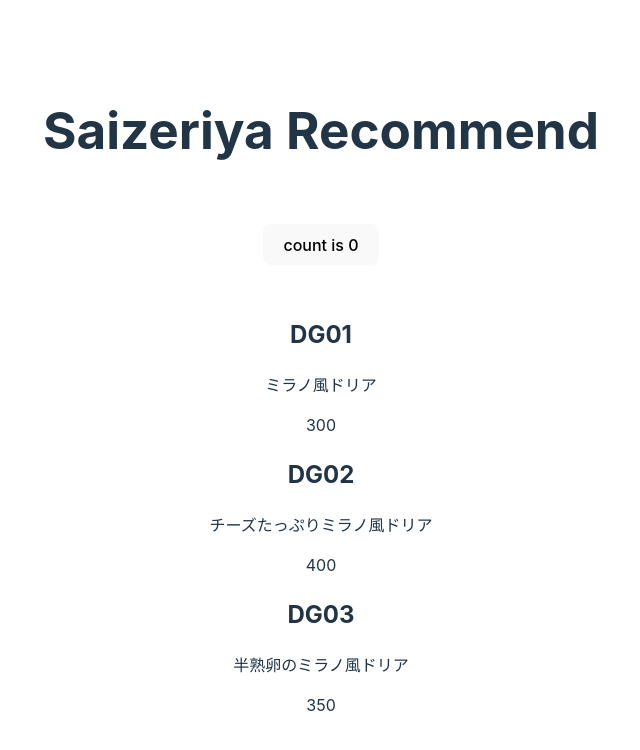
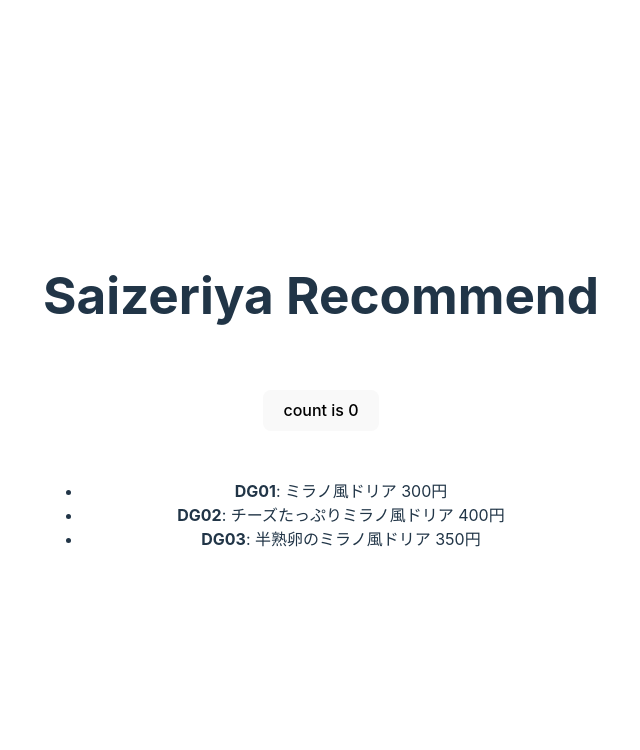
Before and after one commit to tsukasaI/saizeriya_recommend, a React (Vite) app: page / in a window 1280 px wide. Shown: the top 750 px of the page, without its empty margins (319-959 px from the left). Built offline with nearby package versions, Linux system fonts and the light colour scheme.

Commit message:
fix html

```diff
--- a/index.html
+++ b/index.html
@@ -4,7 +4,7 @@
     <meta charset="UTF-8" />
     <link rel="icon" type="image/svg+xml" href="/vite.svg" />
     <meta name="viewport" content="width=device-width, initial-scale=1.0" />
-    <title>Vite + React + TS</title>
+    <title>Saizeriya Recommend</title>
   </head>
   <body>
     <div id="root"></div>
--- a/src/App.tsx
+++ b/src/App.tsx
@@ -2,30 +2,31 @@
 import './App.css'
 import saizeriyaMenu from './assets/menu.yaml'
 
-const App: React.FC= () => {
+const App: React.FC = () => {
   const [count, setCount] = useState(0)
   const menu = LoadMenu()
   console.log(menu)
 
   return (
     <div className="App">
-        <h1>Saizeriya Recommend</h1>
+      <h1>Saizeriya Recommend</h1>
       <div className="card">
         <button onClick={() => setCount((count) => count + 1)}>
           count is {count}
         </button>
       </div>
-      <div>
-        {menu.map(m => {
+      <ul>
+        {menu.map((m) => {
           return (
-            <>
-              <h2>{m.code}</h2>
-              <p>{m.name}</p>
-              <p>{m.price}</p>
-            </>
+            <li>
+              <b>{m.code}</b>
+              <span>
+                : {m.name} {m.price}円
+              </span>
+            </li>
           )
         })}
-      </div>
+      </ul>
     </div>
   )
 }
```
